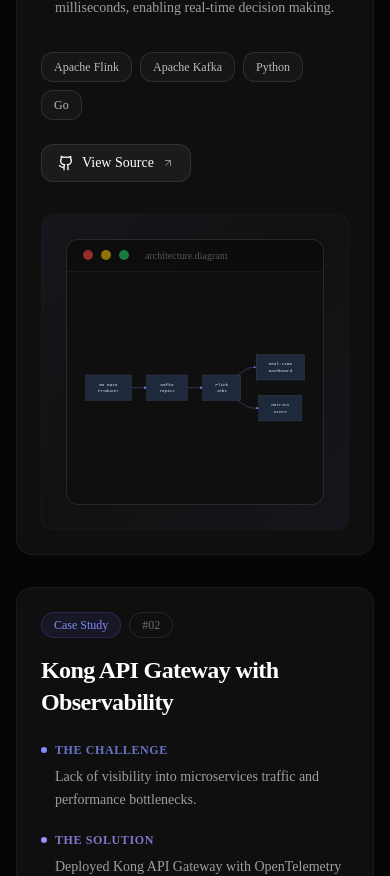
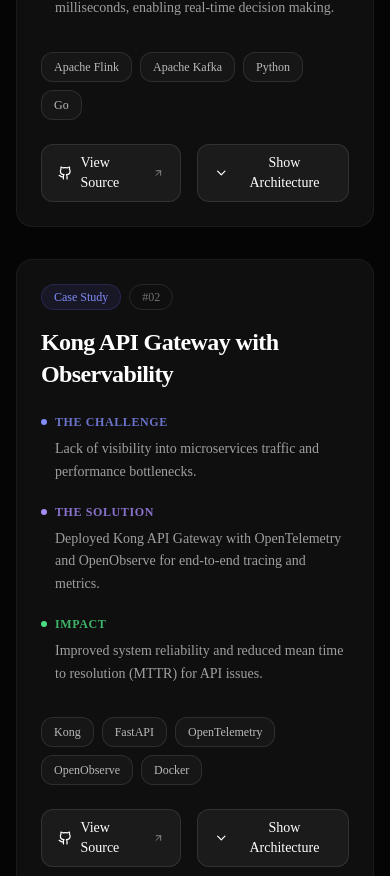
Before and after one commit to susmitpy/susmitpy.github.io, a Next.js app: page / in a window 390 px wide. Shown: the part 1895-2771 px from the top of the page. Built offline with nearby package versions, Linux system fonts and the light colour scheme.

Commit message:
Fix Mermaid diagram rendering and add expand/collapse for mobile
Co-authored-by: susmitpy <34369843+susmitpy@users.noreply.github.com>

```diff
--- a/src/components/FeaturedWork.tsx
+++ b/src/components/FeaturedWork.tsx
@@ -1,10 +1,11 @@
 "use client";
 
 import { CaseStudy } from "@/lib/data";
-import { ArrowUpRight, Github, ExternalLink } from "lucide-react";
+import { ArrowUpRight, Github, ChevronDown, ChevronUp } from "lucide-react";
 import Link from "next/link";
-import { motion } from "framer-motion";
+import { motion, AnimatePresence } from "framer-motion";
 import { Mermaid } from "./Mermaid";
+import { useState } from "react";
 
 // Architecture diagram snippets for each case study using Mermaid syntax
 const architectureSnippets: Record<string, string> = {
@@ -29,6 +30,7 @@ const architectureSnippets: Record<string, string> = {
 export const FeaturedWork = ({ caseStudy, index = 0 }: { caseStudy: CaseStudy; index?: number }) => {
   const isReversed = index % 2 === 1;
   const snippet = architectureSnippets[caseStudy.title] || "";
+  const [isExpanded, setIsExpanded] = useState(false);
 
   return (
     <motion.div
@@ -115,11 +117,68 @@ export const FeaturedWork = ({ caseStudy, index = 0 }: { caseStudy: CaseStudy; i
             View Source
             <ArrowUpRight className="w-3 h-3 opacity-50 group-hover/btn:opacity-100 group-hover/btn:translate-x-0.5 group-hover/btn:-translate-y-0.5 transition-all" />
           </Link>
+
+          {/* Mobile toggle button for architecture diagram */}
+          <button
+            onClick={() => setIsExpanded(!isExpanded)}
+            className="md:hidden inline-flex items-center gap-2 px-4 py-2 text-sm font-mono font-medium text-white bg-white/5 rounded-lg border border-white/10 hover:border-indigo-500/30 hover:bg-indigo-500/10 transition-all duration-200"
+          >
+            {isExpanded ? (
+              <>
+                <ChevronUp className="w-4 h-4" />
+                Hide Architecture
+              </>
+            ) : (
+              <>
+                <ChevronDown className="w-4 h-4" />
+                Show Architecture
+              </>
+            )}
+          </button>
         </div>
+
+        {/* Mobile Architecture Diagram - Collapsible */}
+        <AnimatePresence>
+          {isExpanded && (
+            <motion.div
+              initial={{ opacity: 0, height: 0 }}
+              animate={{ opacity: 1, height: "auto" }}
+              exit={{ opacity: 0, height: 0 }}
+              transition={{ duration: 0.3 }}
+              className="md:hidden mt-6 bg-obsidian-800/50 rounded-xl p-6 relative overflow-hidden border border-white/[0.03]"
+            >
+              {/* Grid pattern */}
+              <div className="absolute inset-0 bg-grid-pattern opacity-20" />
+
+              {/* Gradient overlay */}
+              <div className="absolute inset-0 bg-gradient-to-br from-indigo-500/5 via-transparent to-violet-500/5" />
+
+              {/* Code/Diagram display */}
+              <div className="relative z-10 w-full">
+                <div className="bg-obsidian-900/80 backdrop-blur-sm rounded-lg border border-white/10 overflow-hidden">
+                  {/* Terminal header */}
+                  <div className="flex items-center gap-2 px-4 py-2 border-b border-white/5 bg-black/20">
+                    <div className="w-2.5 h-2.5 rounded-full bg-red-500/60" />
+                    <div className="w-2.5 h-2.5 rounded-full bg-yellow-500/60" />
+                    <div className="w-2.5 h-2.5 rounded-full bg-green-500/60" />
+                    <span className="text-[10px] text-white/30 font-mono ml-2">
+                      architecture.diagram
+                    </span>
+                  </div>
+
+                  {/* Diagram content */}
+                  <div className="p-4 overflow-x-auto">
+                    <Mermaid chart={snippet} className="mermaid-diagram min-w-[300px]" />
+                  </div>
+                </div>
+              </div>
+            </motion.div>
+          )}
+        </AnimatePresence>
       </div>
 
-      {/* Architecture Diagram Side */}
-      <div className="flex-1 bg-obsidian-800/50 rounded-xl p-6 flex items-center justify-center min-h-[280px] md:min-h-full relative overflow-hidden border border-white/[0.03]">
+      {/* Architecture Diagram Side - Desktop Only */}
+      <div className="hidden md:flex flex-1 bg-obsidian-800/50 rounded-xl p-6 items-center justify-center min-h-full relative overflow-hidden border border-white/[0.03]">
         {/* Grid pattern */}
         <div className="absolute inset-0 bg-grid-pattern opacity-20" />
 
--- a/src/components/Mermaid.tsx
+++ b/src/components/Mermaid.tsx
@@ -48,34 +48,47 @@ const MermaidInitializer = (() => {
 })();
 
 export const Mermaid = ({ chart, className = "" }: MermaidProps) => {
-  const ref = useRef<HTMLDivElement>(null);
+  const containerRef = useRef<HTMLDivElement>(null);
   const [svg, setSvg] = useState<string>("");
+  const [isLoading, setIsLoading] = useState(true);
 
   useEffect(() => {
+    if (!chart) return;
+
+    const renderDiagram = async () => {
+      setIsLoading(true);
+      try {
         // Initialize mermaid once using singleton pattern
         MermaidInitializer.initialize();
 
-    const renderDiagram = async () => {
-      if (chart && ref.current) {
-        try {
         // Use slice instead of deprecated substr
         const id = `mermaid-${Math.random().toString(36).slice(2, 11)}`;
         const { svg: generatedSvg } = await mermaid.render(id, chart);
-          // The chart prop comes from our own codebase, so it's safe to use
+
+        // Set the SVG content via state
         setSvg(generatedSvg);
+        setIsLoading(false);
       } catch (error) {
         console.error("Error rendering mermaid diagram:", error);
-        }
+        setIsLoading(false);
       }
     };
 
     renderDiagram();
   }, [chart]);
 
+  if (isLoading && !svg) {
+    return (
+      <div ref={containerRef} className={`${className} opacity-50 transition-opacity`}>
+        <div className="text-white/40 text-sm">Loading diagram...</div>
+      </div>
+    );
+  }
+
   return (
     <div
-      ref={ref}
-      className={className}
+      ref={containerRef}
+      className={`${className} opacity-100 transition-opacity`}
       dangerouslySetInnerHTML={{ __html: svg }}
     />
   );
```
Lines whose indentation alone changed are shown as unchanged.
